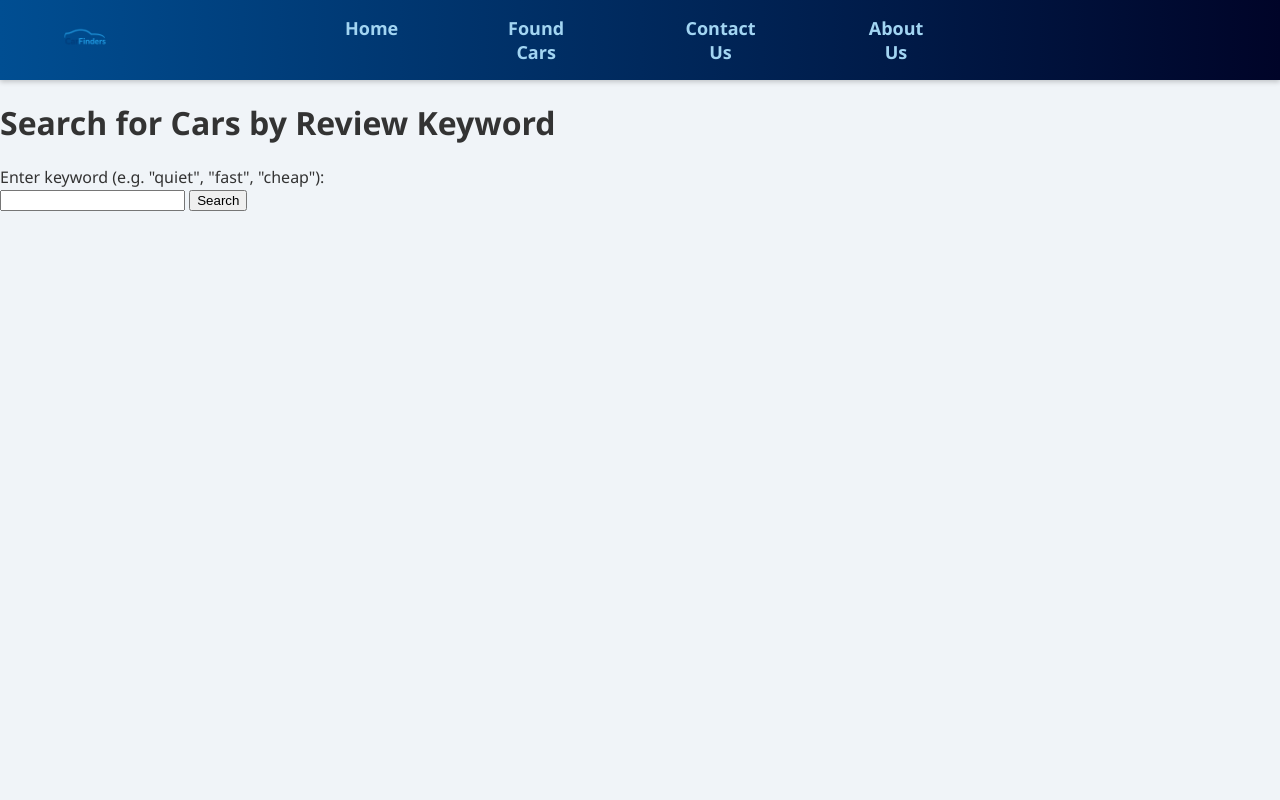
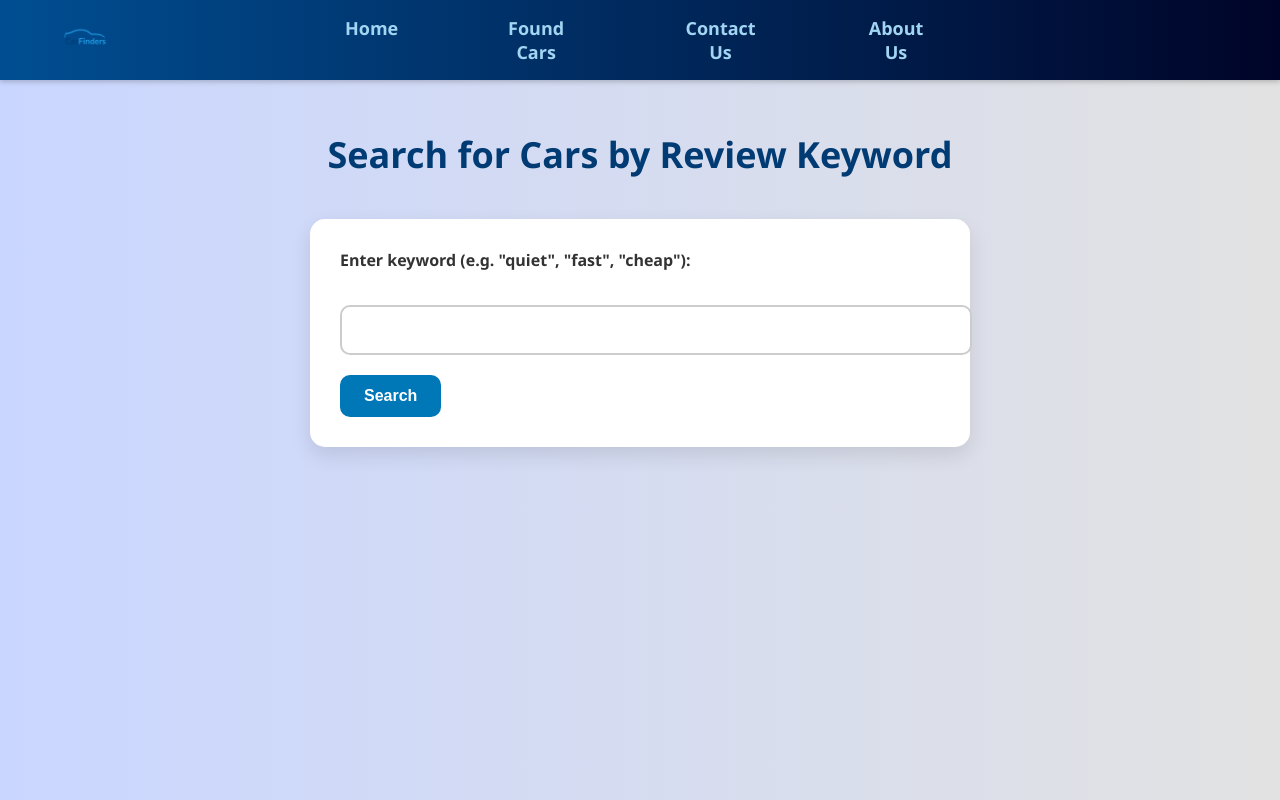
Before and after one commit to IMIvanov22/CarFinders, a Flask app: page /pages/searchforcars.html in a window 1280 px wide. Run offline with Flask 3, Linux system fonts and the light colour scheme.

Commit message:
Improve the design of searchforcars.html

```diff
--- a/pages/searchforcars.html
+++ b/pages/searchforcars.html
@@ -4,6 +4,7 @@
     <meta charset="UTF-8">
     <title>Car Search</title>
     <link rel="stylesheet" href="/static/style.css">
+    <link rel="stylesheet" href="/static/searchforcars.css">
 </head>
 <body>
     <div class="navbar">
--- a/static/contactus.css
+++ b/static/contactus.css
@@ -3,7 +3,7 @@
     justify-content: center;
     align-items: center;
     padding: 50px 20px;
-    background: linear-gradient(135deg, #89f7fe 0%, #66a6ff 100%);
+    background: linear-gradient(135deg, #04646b 0%, #66a6ff 100%);
     min-height: 100vh;
     font-family: 'Segoe UI', Tahoma, Geneva, Verdana, sans-serif;
 }
--- a/static/searchforcars.css
+++ b/static/searchforcars.css
@@ -0,0 +1,117 @@
+/* Цялата страница */
+body {
+    margin: 0;
+    font-family: 'Segoe UI', Tahoma, Geneva, Verdana, sans-serif;
+    background: linear-gradient(to right, #c9d6ff, #e2e2e2); /* Синьо-сив фон */
+    color: #333;
+    min-height: 100vh;
+}
+
+/* Заглавието */
+h1 {
+    text-align: center;
+    margin-top: 50px;
+    color: #003b73;
+    font-size: 36px;
+}
+
+/* Форма за търсене */
+#search-form {
+    max-width: 600px;
+    margin: 40px auto;
+    background: white;
+    padding: 30px;
+    border-radius: 15px;
+    box-shadow: 0 8px 20px rgba(0, 0, 0, 0.1);
+}
+
+#search-form label {
+    display: block;
+    margin-bottom: 12px;
+    font-weight: 600;
+    font-size: 16px;
+}
+
+#search-form input[type="text"] {
+    width: 100%;
+    padding: 14px;
+    font-size: 16px;
+    border: 2px solid #ccc;
+    border-radius: 10px;
+    margin-bottom: 20px;
+    transition: border-color 0.3s;
+}
+
+#search-form input[type="text"]:focus {
+    border-color: #0077b6;
+    outline: none;
+}
+
+#search-form button {
+    padding: 12px 24px;
+    background-color: #0077b6;
+    color: white;
+    border: none;
+    border-radius: 10px;
+    font-size: 16px;
+    font-weight: bold;
+    cursor: pointer;
+    transition: background 0.3s ease;
+}
+
+#search-form button:hover {
+    background-color: #005f8a;
+}
+
+/* Контейнер за резултати */
+#results-container {
+    max-width: 1000px;
+    margin: 50px auto;
+    padding: 0 20px;
+}
+
+/* Всеки блок за кола */
+.car-block {
+    background-color: #ffffff;
+    border: 1px solid #ddd;
+    border-radius: 15px;
+    padding: 20px;
+    margin-bottom: 30px;
+    box-shadow: 0 6px 12px rgba(0,0,0,0.05);
+    transition: transform 0.2s ease;
+}
+
+.car-block:hover {
+    transform: translateY(-3px);
+}
+
+.car-block img {
+    display: block;
+    max-width: 100%;
+    height: auto;
+    margin: 15px 0;
+    border-radius: 10px;
+}
+
+.car-block h3 {
+    margin-top: 0;
+    color: #003b73;
+}
+
+.car-block a {
+    color: #0077b6;
+    text-decoration: none;
+    font-weight: bold;
+}
+
+.car-block a:hover {
+    text-decoration: underline;
+}
+
+.car-block ul {
+    padding-left: 20px;
+}
+
+.car-block li {
+    margin-bottom: 8px;
+}
```
